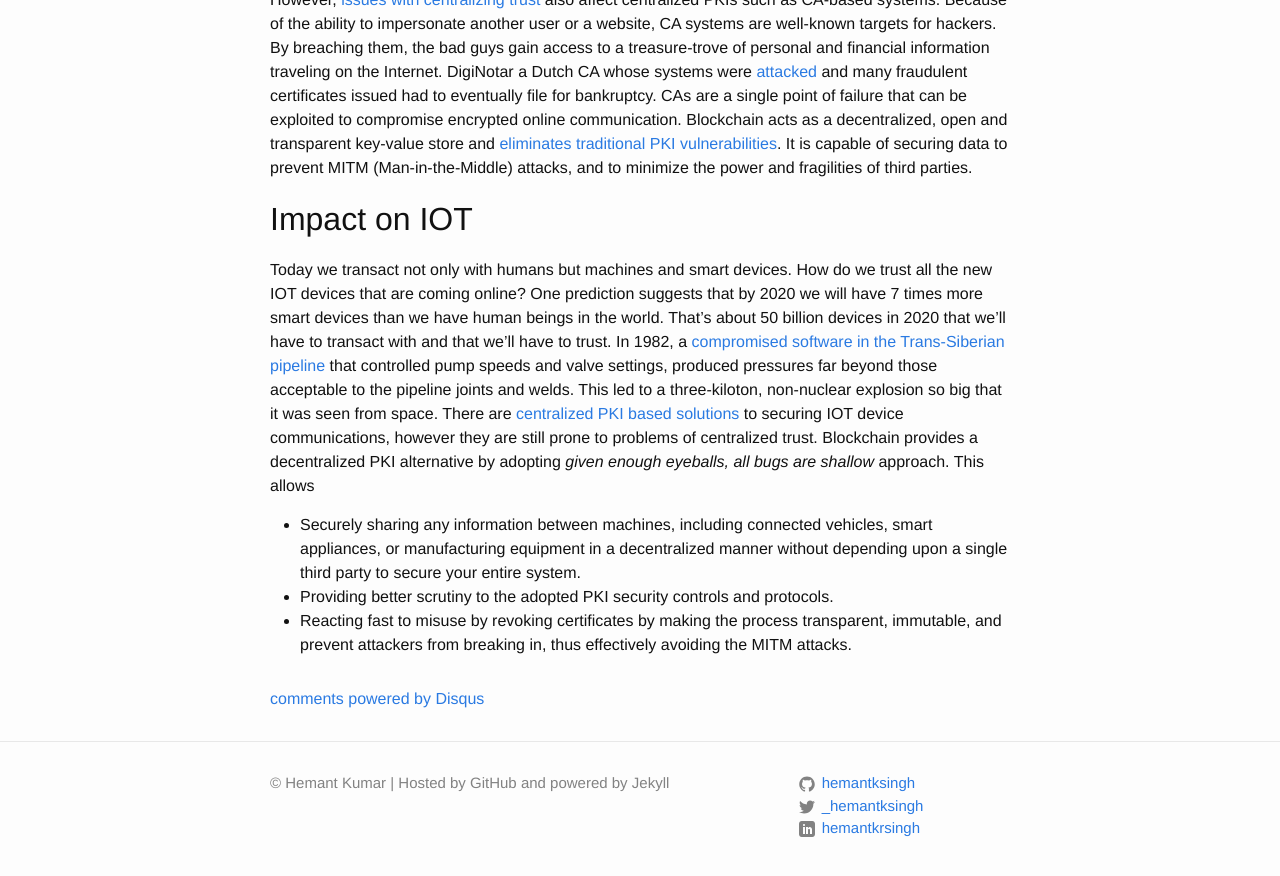
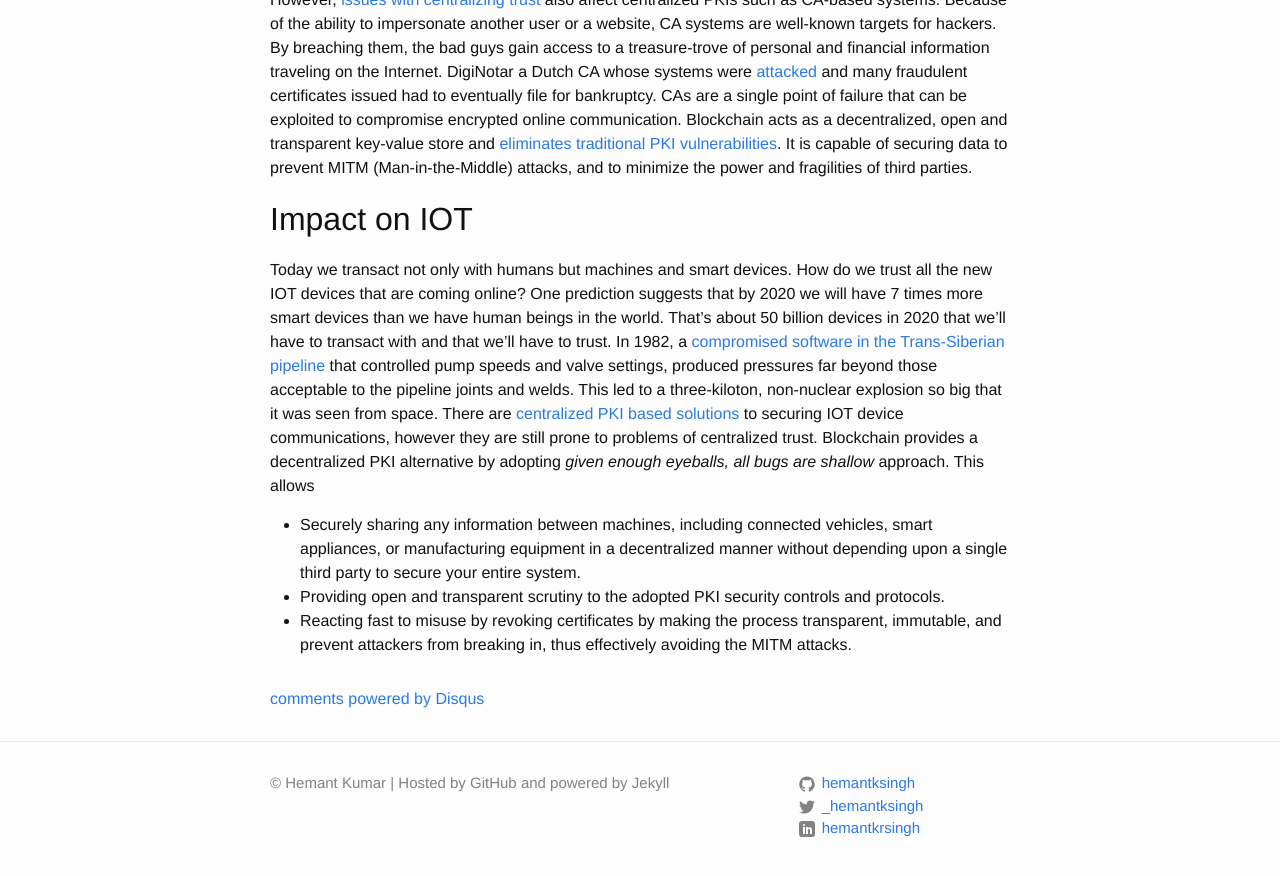
Before and after one commit to hemantksingh/hemantksingh.github.io, a Jekyll site: the page built from _posts/2017-04-13-making-sense-of-blockchain.markdown, in a window 1280 px wide and 900 px high, scrolled down 2413 px. Shown: the top 876 px of the window. Built offline with Jekyll 4.4.1, drawn with Linux system fonts in a browser that asks for light colours; comment, search, counter and statistics services are not loaded.

Commit message:
Minor IOT impact update

```diff
--- a/_posts/2017-04-13-making-sense-of-blockchain.markdown
+++ b/_posts/2017-04-13-making-sense-of-blockchain.markdown
@@ -61,5 +61,5 @@ However, [issues with centralizing trust](https://medium.com/hackernoon/decentra
 Today we transact not only with humans but machines and smart devices. How do we trust all the new IOT devices that are coming online? One prediction suggests that by 2020 we will have 7 times more smart devices than we have human beings in the world. That's about 50 billion devices in 2020 that we'll have to transact with and that we'll have to trust. In 1982, a [compromised software in the Trans-Siberian pipeline](https://en.wikipedia.org/wiki/At_the_Abyss) that controlled pump speeds and valve settings, produced pressures far beyond those acceptable to the pipeline joints and welds. This led to a three-kiloton, non-nuclear explosion so big that it was seen from space. There are [centralized PKI based solutions](https://www.digicert.com/internet-of-things/) to securing IOT device communications, however they are still prone to problems of centralized trust. Blockchain provides a decentralized PKI alternative by adopting *given enough eyeballs, all bugs are shallow* approach. This allows
 
 * Securely sharing any information between machines, including connected vehicles, smart appliances, or manufacturing equipment in a decentralized manner without depending upon a single third party to secure your entire system.
-* Providing better scrutiny to the adopted PKI security controls and protocols.
+* Providing open and transparent scrutiny to the adopted PKI security controls and protocols.
 * Reacting fast to misuse by revoking certificates by making the process transparent, immutable, and prevent attackers from breaking in, thus effectively avoiding the MITM attacks.
```
